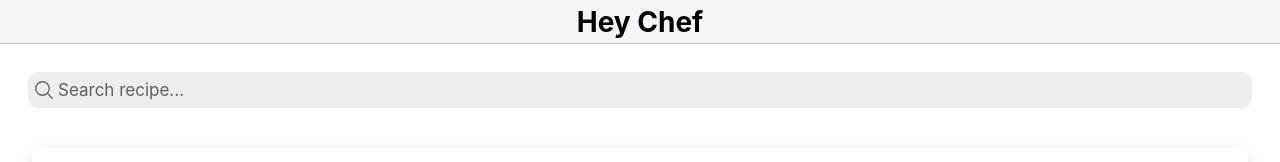
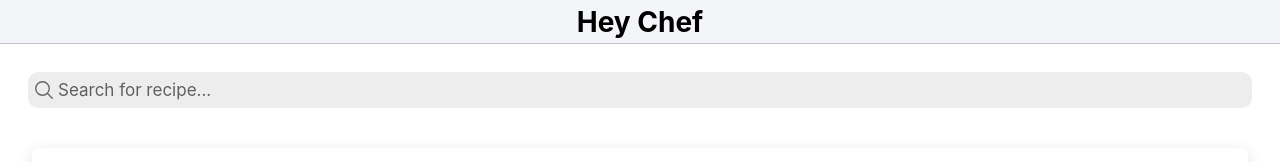
Before and after one commit to pandas-joy-zou/heychef, a React (Vite) app: page /home in a window 1280 px wide. Shown: the top 162 px of the page. Built offline with nearby package versions, Linux system fonts and the light colour scheme.

Commit message:
Updated Home.tsx to display the home page

```diff
--- a/src/pages/Home.tsx
+++ b/src/pages/Home.tsx
@@ -1,6 +1,6 @@
-import { IonContent, IonHeader, IonPage, IonTitle, IonToolbar, IonSearchbar, IonList, IonCardContent, IonLabel, IonCard, IonText } from '@ionic/react';
+import React, { useState } from 'react';
 import { useNavigate } from "react-router-dom";
-import React, { useState } from 'react';
+import { IonContent, IonHeader, IonPage, IonTitle, IonToolbar, IonSearchbar, IonCard, IonCardContent, IonList, IonLabel, IonText } from '@ionic/react';
 import { sampleRecipes, Recipe } from '../models/recipes';
 import './Home.css';
 
@@ -37,18 +37,18 @@ const Home: React.FC = () => {
       </IonHeader>
 
       <IonContent fullscreen className="ion-padding">
-        <IonSearchbar value={search_text} onIonInput={handle_search} placeholder="Search recipe..." className="home-searchbar" />
+        <IonSearchbar value={search_text} onIonInput={handle_search} placeholder="Search for recipe..." className='home-searchbar' />
 
         <IonList>
           {filtered_recipes.map((recipe) => (
-            <IonCard key={recipe.id} button onClick={() => select_recipe(recipe)} className="recipe-card">
-              <IonCardContent className="recipe-card-content">
-                <div className="recipe-image-box">{recipe.image}</div>
-                <div className="recipe-info">
+            <IonCard key={recipe.id} button onClick={() => select_recipe(recipe)} className='recipe-card'>
+              <IonCardContent className='recipe-card-content'>
+                <div className='recipe-image-box' >{recipe.image}</div>
+                <div className='recipe-info'>
                   <IonLabel>
-                    <h2 className="recipe-name">{recipe.name}</h2>
-                    <p className="recipe-description">{recipe.description}</p>
-                    <p className="recipe-time">{recipe.estimatedTime}</p>
+                    <h2 className='recipe-name'>{recipe.name}</h2>
+                    <p className='recipe-description'>{recipe.description}</p>
+                    <p className='recipe-time'>{recipe.estimatedTime}</p>
                   </IonLabel>
                 </div>
               </IonCardContent>
@@ -57,8 +57,9 @@ const Home: React.FC = () => {
         </IonList>
 
         {filtered_recipes.length === 0 && (
-          <div className="no-results">
-            <IonText color="medium"><p>No Recipes Found. Please Try Searching Again!</p></IonText>
+          <div className='no-results'>
+            <IonText color="medium"><p>No Recipes Found. Please Double Check or Try Searching For Something Else!</p>
+            </IonText>
           </div>
         )}
       </IonContent>
```
